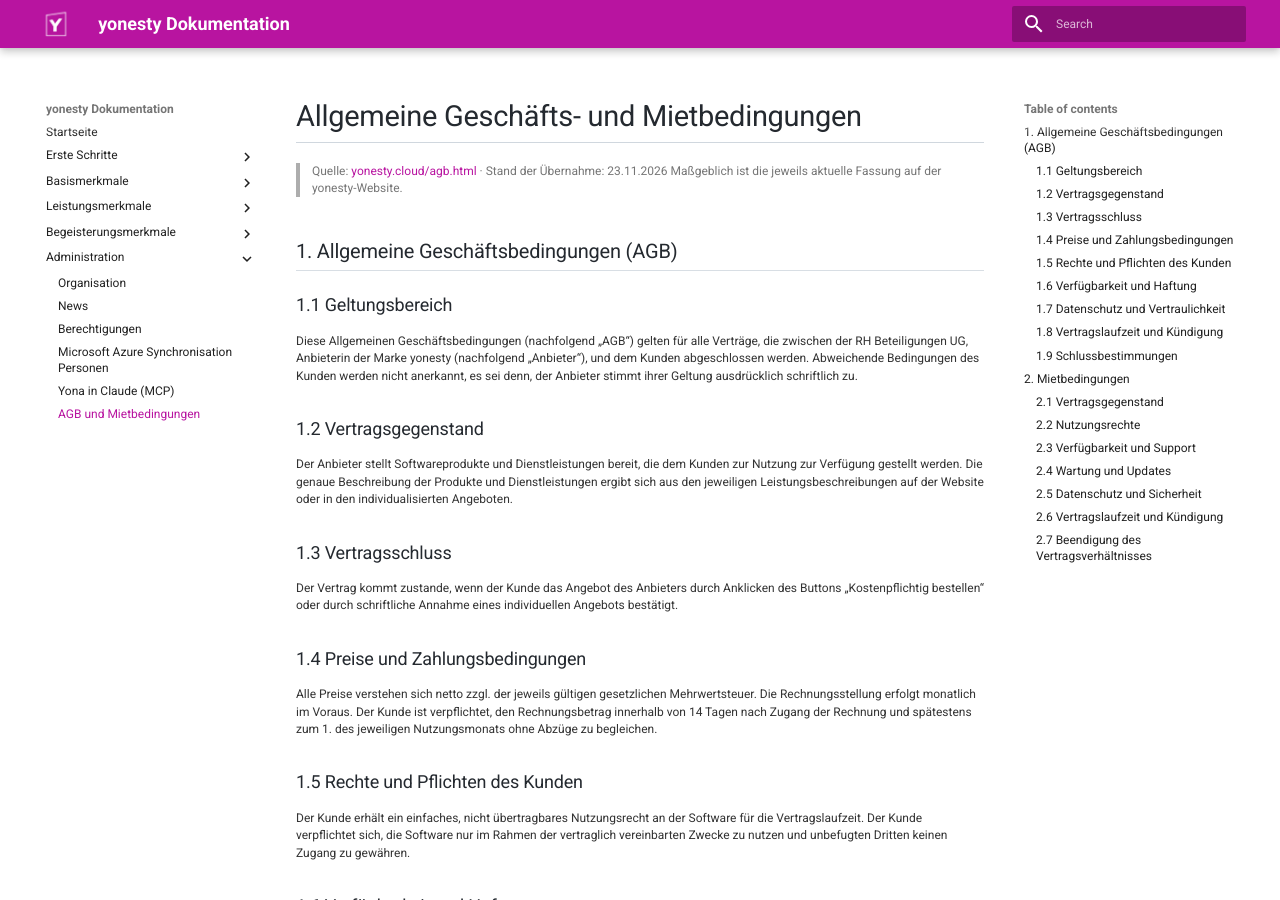
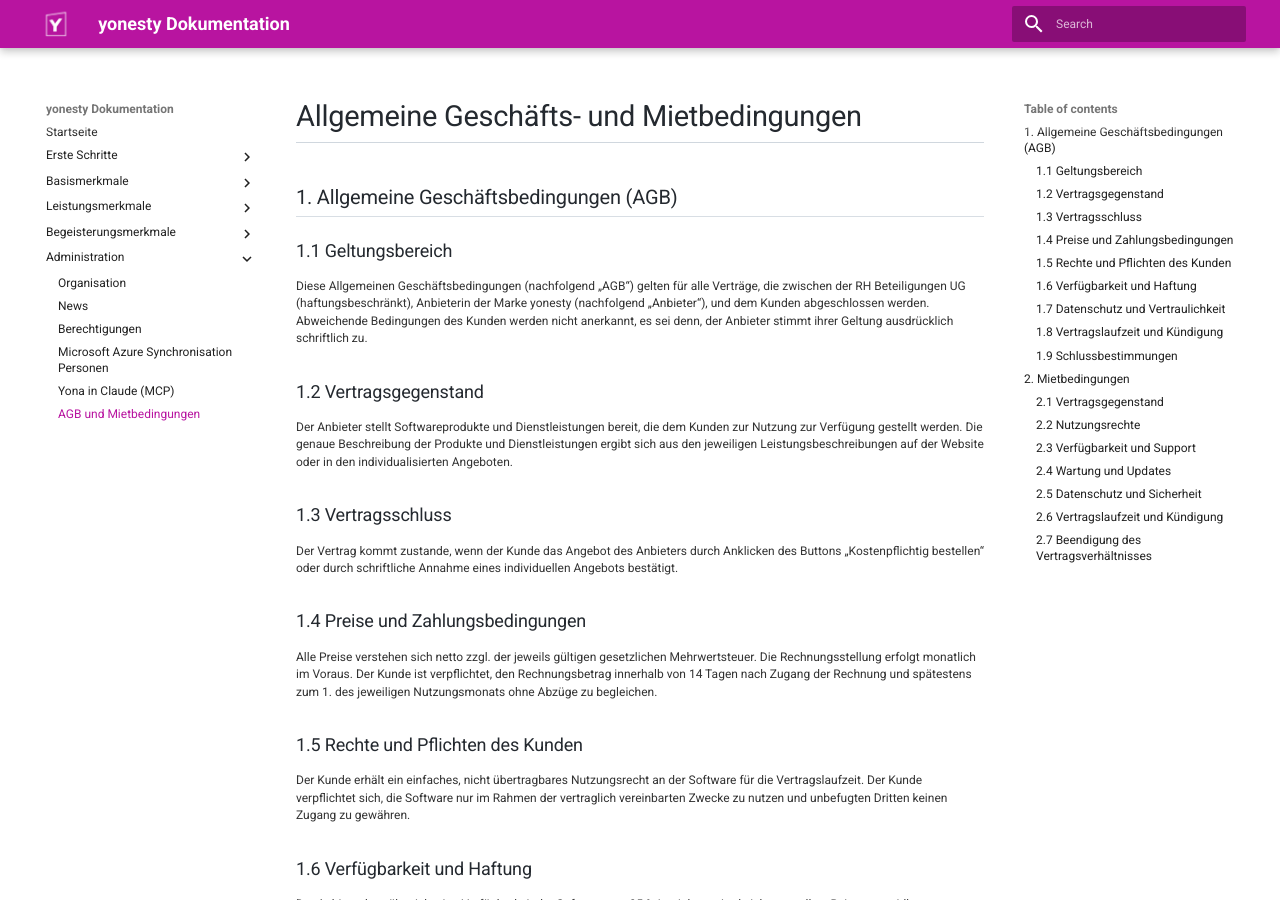
Before and after one commit to ricohaenelsoletti/yonesty, an MkDocs documentation site: the page built from docs/AGB.md, in a window 1280 px wide and 900 px high. Built offline with MkDocs 1.6.1 and Material for MkDocs 9.7.7, drawn with Linux system fonts in a browser that asks for light colours.

Commit message:
AGB: Quellenhinweis entfernt, Firmierung ergänzt
Co-Authored-By: Claude Opus 5.5 <noreply@anthropic.com>
Claude-Session: https://claude.ai/code/session_01Q4ayTXXBC3kegswkSizHha

```diff
--- a/docs/AGB.md
+++ b/docs/AGB.md
@@ -1,13 +1,10 @@
 # Allgemeine Geschäfts- und Mietbedingungen
-
-> Quelle: [yonesty.cloud/agb.html](https://yonesty.cloud/agb.html) · Stand der Übernahme: 23.11.2026
-> Maßgeblich ist die jeweils aktuelle Fassung auf der yonesty-Website.
 
 ## 1. Allgemeine Geschäftsbedingungen (AGB)
 
 ### 1.1 Geltungsbereich
 
-Diese Allgemeinen Geschäftsbedingungen (nachfolgend „AGB“) gelten für alle Verträge, die zwischen der RH Beteiligungen UG, Anbieterin der Marke yonesty (nachfolgend „Anbieter“), und dem Kunden abgeschlossen werden. Abweichende Bedingungen des Kunden werden nicht anerkannt, es sei denn, der Anbieter stimmt ihrer Geltung ausdrücklich schriftlich zu.
+Diese Allgemeinen Geschäftsbedingungen (nachfolgend „AGB“) gelten für alle Verträge, die zwischen der RH Beteiligungen UG (haftungsbeschränkt), Anbieterin der Marke yonesty (nachfolgend „Anbieter“), und dem Kunden abgeschlossen werden. Abweichende Bedingungen des Kunden werden nicht anerkannt, es sei denn, der Anbieter stimmt ihrer Geltung ausdrücklich schriftlich zu.
 
 ### 1.2 Vertragsgegenstand
 
```
